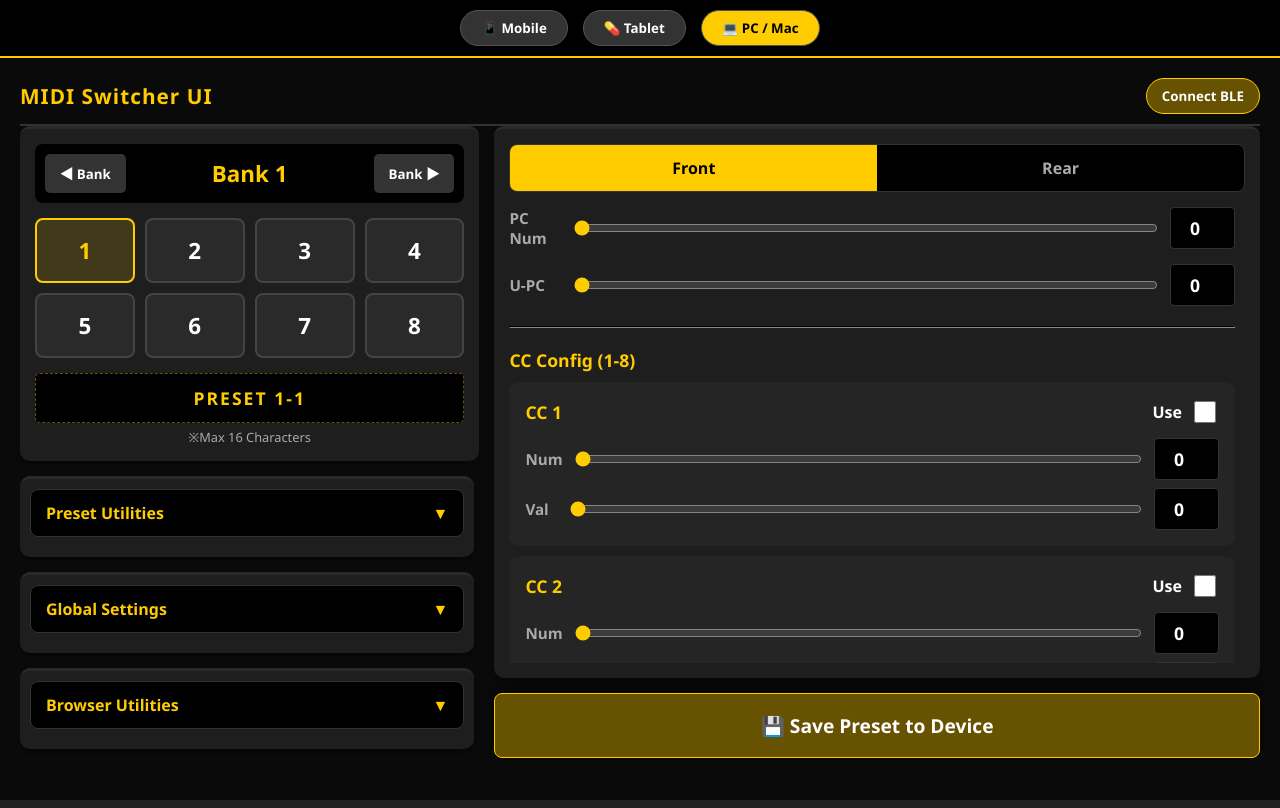
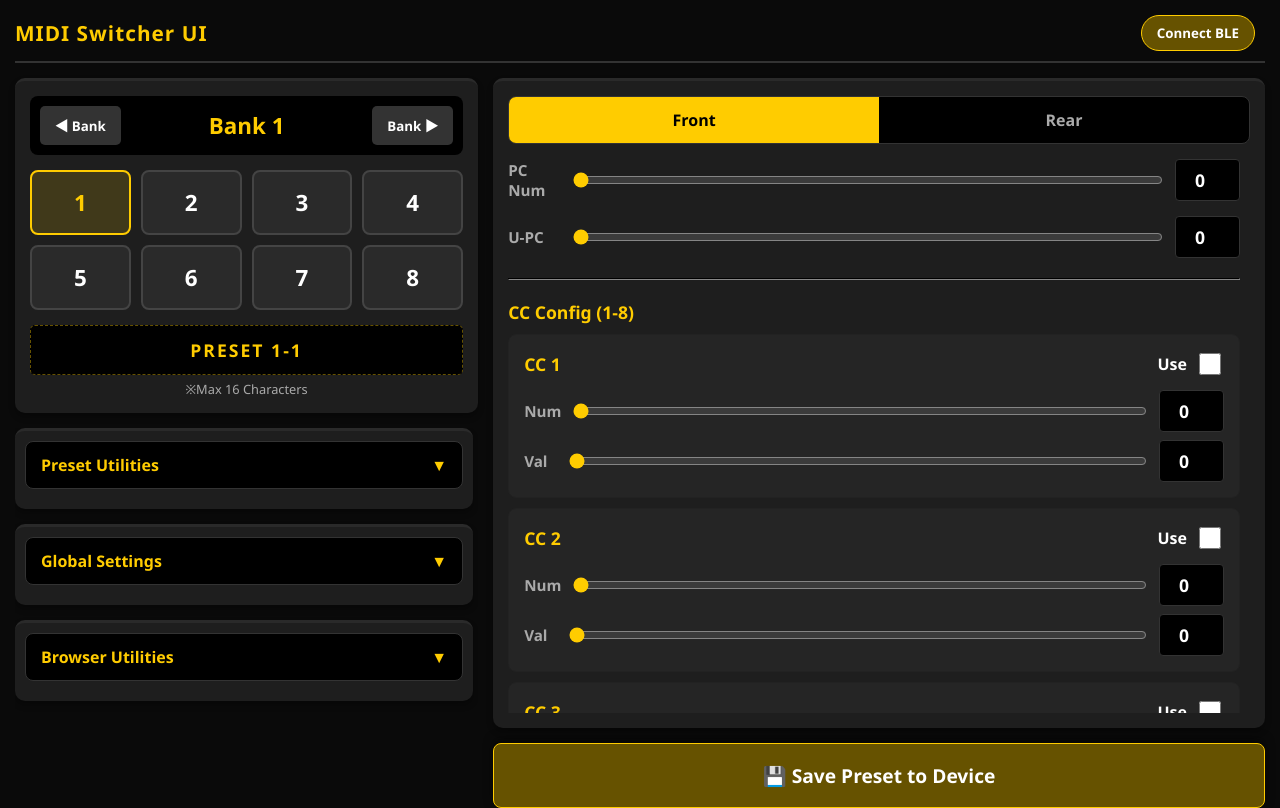
Before and after one commit to kissy-max/midi-switcher-ui, a plain HTML site: page index.html in a window 1280 px wide. Drawn offline with Linux system fonts and the light colour scheme.

Commit message:
Update index.html

```diff
--- a/index.html
+++ b/index.html
@@ -3,7 +3,7 @@
 <head>
     <meta charset="UTF-8">
     <meta name="viewport" content="width=device-width, initial-scale=1.0, maximum-scale=1.0, user-scalable=no">
-    <title>MIDI Switcher Web Editor Final</title>
+    <title>MIDI Switcher Web Editor</title>
     <style>
         :root {
             --bg-color: #0a0a0a;
@@ -16,58 +16,38 @@
             --border: #333333;
         }
         * { box-sizing: border-box; font-family: 'Segoe UI', Roboto, Helvetica, Arial, sans-serif; }
-        body { background-color: #222; color: var(--text-main); margin: 0; display: flex; flex-direction: column; align-items: center; height: 100vh; overflow: hidden; }
+        body { background-color: var(--bg-color); color: var(--text-main); margin: 0; padding: 15px; }
 
-        /* === デバイスプレビュー用コントロールバー === */
-        .debug-bar { width: 100%; background: #000; padding: 10px; text-align: center; border-bottom: 2px solid var(--primary); flex-shrink: 0; z-index: 1000; display: flex; justify-content: center; gap: 15px;}
-        .btn-debug { background: #333; color: #fff; border: 1px solid #555; padding: 8px 20px; border-radius: 20px; cursor: pointer; font-weight: bold; transition: 0.2s; display: flex; align-items: center; gap: 8px;}
-        .btn-debug.active { background: var(--primary); color: #000; }
-
-        /* === アプリケーションフレーム === */
-        #appFrame {
-            background-color: var(--bg-color);
-            transition: all 0.3s ease;
-            position: relative;
-            display: flex;
-            flex-direction: column;
-        }
-        /* モバイルモード (幅をスマホ実機寄りにしつつ枠を維持) */
-        .frame-mobile { width: 100%; max-width: 430px; height: 844px; border: 12px solid #111; border-radius: 35px; margin-top: 20px; overflow-y: auto; box-shadow: 0 10px 30px rgba(0,0,0,0.8); }
-        .frame-mobile .main-grid { padding: 15px; }
-        /* タブレットモード */
-        .frame-tablet { width: 100%; max-width: 950px; height: 1080px; border: 16px solid #111; border-radius: 25px; margin-top: 20px; overflow: hidden; box-shadow: 0 10px 30px rgba(0,0,0,0.8); }
-        .frame-tablet .main-grid { height: calc(100% - 60px); padding: 15px; }
-        /* PCモード (横幅を100%最大限に活かす) */
-        .frame-pc { width: 100%; max-width: 100%; height: 100%; border: none; border-radius: 0; margin-top: 0; padding: 20px; overflow: hidden; }
-        .frame-pc .main-grid { height: calc(100% - 70px); }
-
-        /* === 共通ハイブリッド・グリッドレイアウト === */
+        /* === ハイブリッド・グリッドレイアウト === */
         .main-grid {
             display: flex;
             flex-direction: column;
             gap: 15px;
             width: 100%;
-            max-width: 1600px; /* 横方向への最大限の拡大を許可 */
+            max-width: 1600px;
             margin: 0 auto;
         }
 
-        /* ★ スマホ時の並び順制御 (Nav -> Edit -> Accordion) */
+        /* スマホ時の並び順制御 ＆ Android下部余白対策 */
         .nav-area { order: 1; }
         .edit-area-wrapper { order: 2; display: flex; flex-direction: column; gap: 15px; }
-        .accordion-area { order: 3; display: flex; flex-direction: column; gap: 15px; }
+        .accordion-area { order: 3; display: flex; flex-direction: column; gap: 15px; padding-bottom: 50px; /* ★ Android被り対策 */ }
 
-        /* タブレット＆PC用 左右カラム制御 */
+        /* タブレット＆PC用 左右カラム制御 (フルスクリーン固定) */
         @media (min-width: 768px) {
+            body { height: 100vh; overflow: hidden; }
             .main-grid {
                 display: grid;
-                grid-template-columns: minmax(300px, 3fr) minmax(400px, 5fr); /* 右のエディターを少し広めに */
+                grid-template-columns: minmax(300px, 3fr) minmax(400px, 5fr);
                 grid-template-rows: auto minmax(0, 1fr);
+                height: calc(100vh - 70px);
             }
             .nav-area { grid-column: 1; grid-row: 1; margin-bottom: 0 !important; }
             .accordion-area {
                 grid-column: 1; grid-row: 2;
                 overflow-y: auto;
                 padding-right: 5px;
+                padding-bottom: 10px; /* PC時は下部余白を減らす */
             }
             .edit-area-wrapper {
                 grid-column: 2; grid-row: 1 / 3;
@@ -89,13 +69,14 @@
         ::-webkit-scrollbar-track { background: transparent; }
 
         /* === アプリ内UI要素 === */
-        .header { display: flex; justify-content: space-between; align-items: center; border-bottom: 2px solid var(--border); padding-bottom: 10px; flex-shrink: 0;}
+        /* ★ スクロールバー被り対策で右側に少しPaddingを追加 */
+        .header { display: flex; justify-content: space-between; align-items: center; border-bottom: 2px solid var(--border); padding-bottom: 10px; padding-right: 10px; flex-shrink: 0;}
         .header h1 { font-size: 1.3rem; margin: 0; color: var(--primary); letter-spacing: 1px; }
         .btn-connect { background-color: var(--primary-dim); color: var(--text-main); border: 1px solid var(--primary); padding: 8px 15px; border-radius: 20px; font-weight: bold; cursor: pointer; }
         .btn-connect.connected { background-color: var(--primary); color: #000; }
 
         .section { background-color: var(--surface); border-radius: 10px; padding: 15px; box-shadow: 0 4px 6px rgba(0,0,0,0.3); border-top: 3px solid #2a2a2a; }
-        .frame-tablet .section, .frame-pc .section { margin-bottom: 0; }
+        @media (min-width: 768px) { .section { margin-bottom: 0; } }
 
         /* 折りたたみ（アコーディオン）ヘッダー */
         .accordion-header { background: #000; padding: 12px 15px; border-radius: 8px; font-weight: bold; color: var(--primary); display: flex; justify-content: space-between; align-items: center; cursor: pointer; border: 1px solid var(--border); transition: 0.2s; margin-bottom: 10px;}
@@ -132,7 +113,6 @@
 
         .cc-block { background: rgba(255,255,255,0.03); padding: 15px; border-radius: 8px; margin-bottom: 10px; border: 1px solid #222; }
 
-        /* ★ Saveボタン (エディター枠の一番下) */
         .btn-save { width: 100%; background: var(--primary-dim); border: 1px solid var(--primary); color: #fff; padding: 18px; font-size: 1.2rem; border-radius: 8px; font-weight: bold; cursor: pointer; transition: 0.2s; flex-shrink: 0; box-shadow: 0 -4px 10px rgba(0,0,0,0.5);}
         .btn-save:active { background: var(--primary); color: #000; transform: scale(0.98); }
 
@@ -143,26 +123,22 @@
 
         .hidden { display: none !important; }
         .use-checkbox { width: 22px; height: 22px; accent-color: var(--primary); cursor: pointer; }
+
+        #loadingOverlay { position: fixed; top: 0; left: 0; width: 100%; height: 100%; background: rgba(0,0,0,0.8); color: var(--primary); display: flex; justify-content: center; align-items: center; font-size: 1.5rem; font-weight: bold; z-index: 9999; }
     </style>
 </head>
 <body>
 
-<div class="debug-bar">
-    <button class="btn-debug" id="btnDebugMobile" onclick="setDevice('mobile')">📱 Mobile</button>
-    <button class="btn-debug" id="btnDebugTablet" onclick="setDevice('tablet')">💊 Tablet</button>
-    <button class="btn-debug active" id="btnDebugPC" onclick="setDevice('pc')">💻 PC / Mac</button>
-</div>
+<div id="loadingOverlay" class="hidden">Loading Device Data...</div>
 
-<div id="appFrame" class="frame-pc">
-
-    <div class="header" style="max-width: 1600px; margin: 0 auto; width: 100%;">
+<div class="header" style="max-width: 1600px; margin: 0 auto 15px auto; width: 100%;">
     <h1>MIDI Switcher UI</h1>
     <button class="btn-connect" id="btnConnect" onclick="toggleConnect()">Connect BLE</button>
 </div>
 
 <div class="main-grid">
 
-        <div class="nav-area section" style="margin-bottom:0;">
+    <div class="nav-area section">
         <div class="bank-controls">
             <button class="btn-small" onclick="changeBank(-1)">◀ Bank</button>
             <span id="displayBank" style="font-size: 1.4rem; font-weight: bold; color: var(--primary);">Bank 1</span>
@@ -276,28 +252,8 @@
     </div>
 
 </div>
-</div>
 
 <script>
-    // ==========================================
-    // UI デバッグ・表示切り替えロジック
-    // ==========================================
-    function setDevice(mode) {
-        document.querySelectorAll('.btn-debug').forEach(b => b.classList.remove('active'));
-        const frame = document.getElementById('appFrame');
-
-        if (mode === 'mobile') {
-            document.getElementById('btnDebugMobile').classList.add('active');
-            frame.className = 'frame-mobile';
-        } else if (mode === 'tablet') {
-            document.getElementById('btnDebugTablet').classList.add('active');
-            frame.className = 'frame-tablet';
-        } else {
-            document.getElementById('btnDebugPC').classList.add('active');
-            frame.className = 'frame-pc';
-        }
-    }
-
     function toggleAccordion(id) {
         const content = document.getElementById(id);
         const arrow = document.getElementById(id + '-arrow');
@@ -310,9 +266,6 @@
         }
     }
 
-    // ==========================================
-    // JS データ＆ロジック
-    // ==========================================
     let currentBank = 1; let currentPreset = 1; let currentTab = 'front';
     let appData = {};
 
```
Lines whose indentation alone changed are shown as unchanged.
